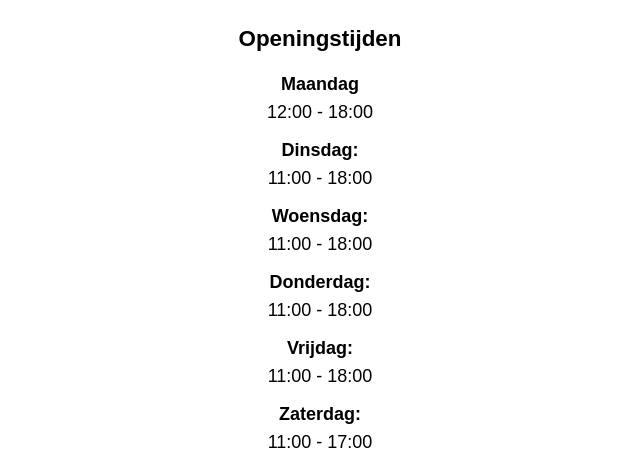
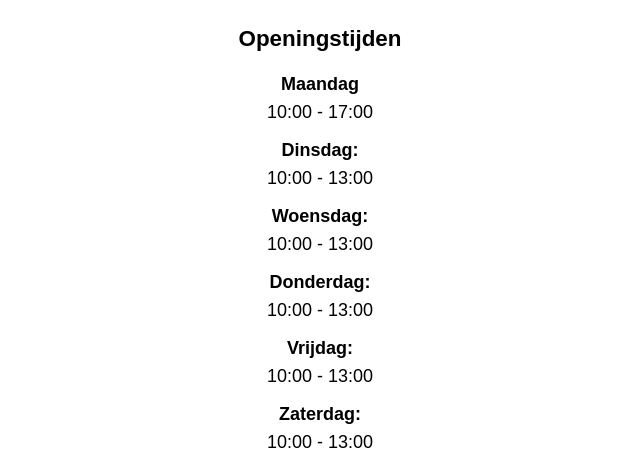
Before and after one commit to B-N-Inktstation-arnhem/index, a plain HTML site: page index.html in a window 1280 px wide. Shown: the part 617-1080 px from the top of the page, 320-960 px from the left. Drawn offline with Linux system fonts and the light colour scheme.

Commit message:
Update index.html

```diff
--- a/index.html
+++ b/index.html
@@ -103,12 +103,12 @@
 
     <h2>Openingstijden</h2>
     <ul class="openingstijden">
-        <li><strong>Maandag</strong><br> 12:00 - 18:00</li>
-        <li><strong>Dinsdag: </strong><br>11:00 - 18:00</li>
-        <li><strong>Woensdag: </strong><br>11:00 - 18:00</li>
-        <li><strong>Donderdag: </strong><br>11:00 - 18:00</li>
-        <li><strong>Vrijdag: </strong><br>11:00 - 18:00</li>
-        <li><strong>Zaterdag:</strong> <br>11:00 - 17:00</li>
+        <li><strong>Maandag</strong><br> 10:00 - 17:00</li>
+        <li><strong>Dinsdag: </strong><br>10:00 - 13:00</li>
+        <li><strong>Woensdag: </strong><br>10:00 - 13:00</li>
+        <li><strong>Donderdag: </strong><br>10:00 - 13:00</li>
+        <li><strong>Vrijdag: </strong><br>10:00 - 13:00</li>
+        <li><strong>Zaterdag:</strong> <br>10:00 - 13:00</li>
         <li><strong>Zondag:</strong> <br> Gesloten</li>
     </ul>
 </html>
```
